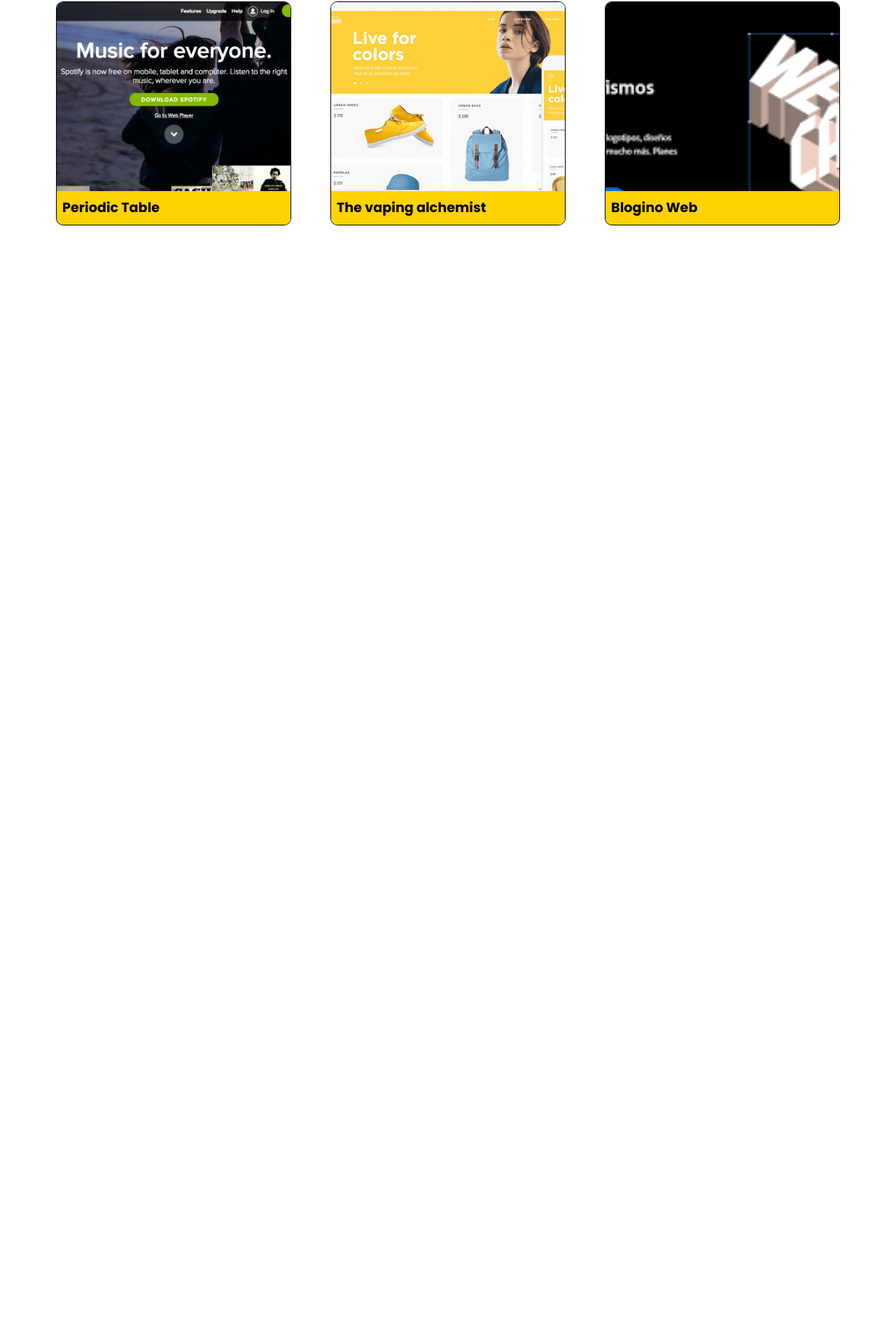
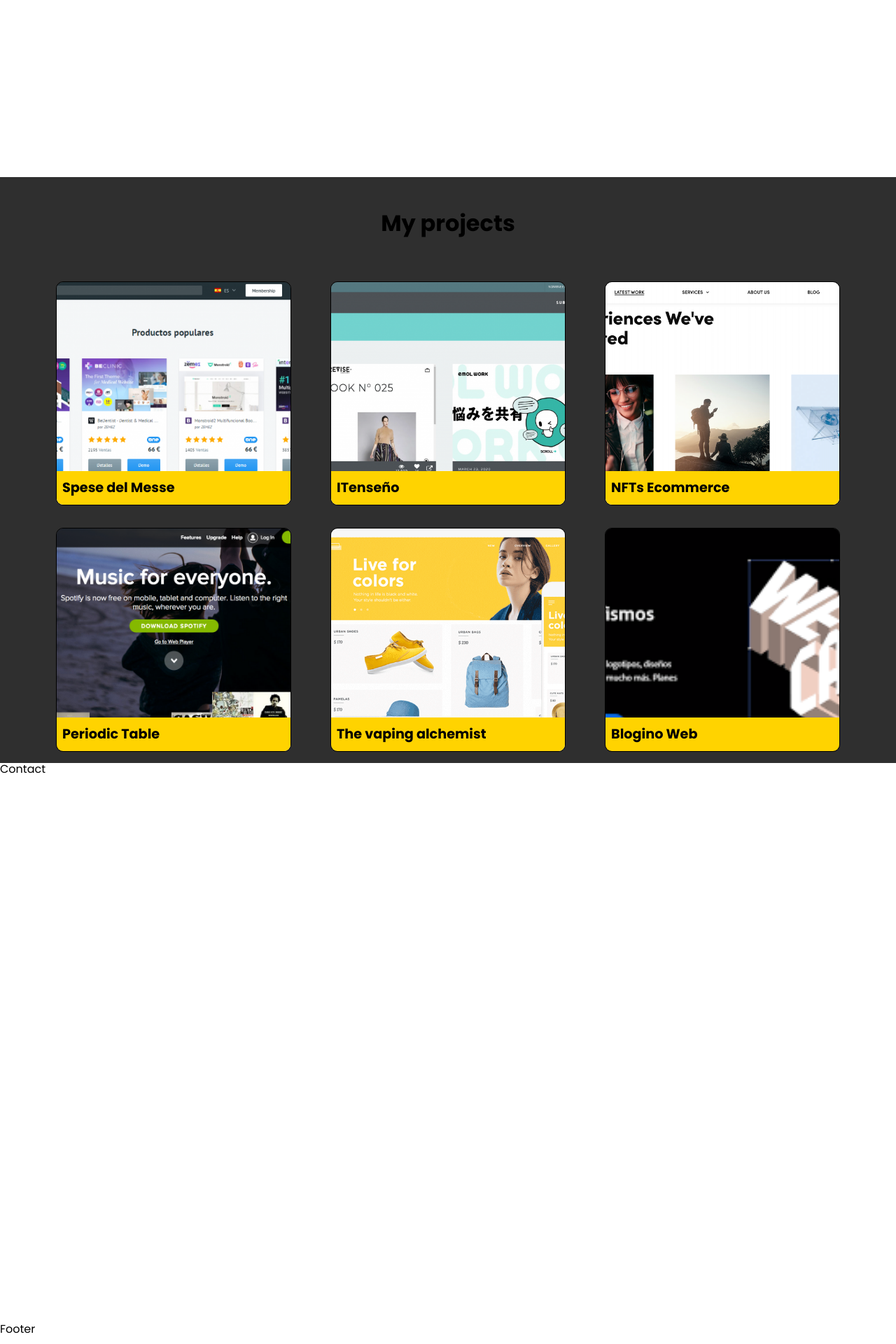
Before and after one commit to betobogino/bogino-web, a React (Vite) app: page / in a window 1280 px wide. Shown: the part 3372-5292 px from the top of the page at 70% size. Before the commit the page ends 3774 px from the top, so only its background shows below. Built offline with nearby package versions, Linux system fonts and the light colour scheme.

Commit message:
Add React-Hook-Form

```diff
--- a/package.json
+++ b/package.json
@@ -11,6 +11,7 @@
   "dependencies": {
     "react": "^18.2.0",
     "react-dom": "^18.2.0",
+    "react-hook-form": "^7.43.7",
     "react-icons": "^4.8.0"
   },
   "devDependencies": {
--- a/src/components/Contact.jsx
+++ b/src/components/Contact.jsx
@@ -1,9 +1,11 @@
-import React from 'react'
+import styles from '../styles/components/contact.module.css';
 
 const Contact = () => {
-  return (
-    <div>Contact</div>
-  )
+    return (
+        <div className={styles.contact}>
+            Contact
+        </div>
+    )
 }
 
 export default Contact
--- a/src/components/Education.jsx
+++ b/src/components/Education.jsx
@@ -4,6 +4,7 @@
     return (
         <div className={styles.education}>
             <p>My Education</p>
+
         </div>
     )
 }
--- /dev/null
+++ b/src/components/Footer.jsx
@@ -0,0 +1,11 @@
+import styles from '../styles/components/footer.module.css';
+
+const Footer = () => {
+    return (
+        <div className={styles.footer}>
+            Footer
+        </div>
+    )
+}
+
+export default Footer
--- a/src/components/base/App.jsx
+++ b/src/components/base/App.jsx
@@ -1,13 +1,13 @@
-import React from 'react'
 import styles from '../../styles/base/app.css';
+
 import About from '../About';
-// import Education from '../Education';
-
+import Contact from '../Contact';
+import Education from '../Education';
 import Header from '../Header';
 import Home from '../Home';
 import Skills from '../Skills';
 import Work from '../Work';
-
+import Footer from '../Footer';
 
 const App = () => {
     return (
@@ -16,7 +16,10 @@
             <Home />
             <About />
             <Skills />
+            <Education />
             <Work />
+            <Contact />
+            <Footer />
         </div>
     )
 }
--- a/src/styles/base/app.css
+++ b/src/styles/base/app.css
@@ -5,5 +5,4 @@
 
 * {
     font-family: "Poppins", sans-serif;
-    /* color: var(--dm-color-tertiary); */
 }
--- /dev/null
+++ b/src/styles/components/contact.module.css
@@ -0,0 +1,3 @@
+.contact {
+    min-height: 100vh;
+}
--- /dev/null
+++ b/src/styles/components/footer.module.css
@@ -0,0 +1,3 @@
+.footer {
+    min-height: 50vh;
+}
--- a/src/styles/components/work.module.css
+++ b/src/styles/components/work.module.css
@@ -3,7 +3,8 @@
 }
 .work {
     min-height: 100vh;
-    padding: 5rem;
+    padding: 1rem 5rem;
+    background-color: var(--dm-color-tertiary);
 }
 .title {
     font-size: 2rem;
```
Also changed, not shown: 1 other file (tests, documents, lock files or other folders).
